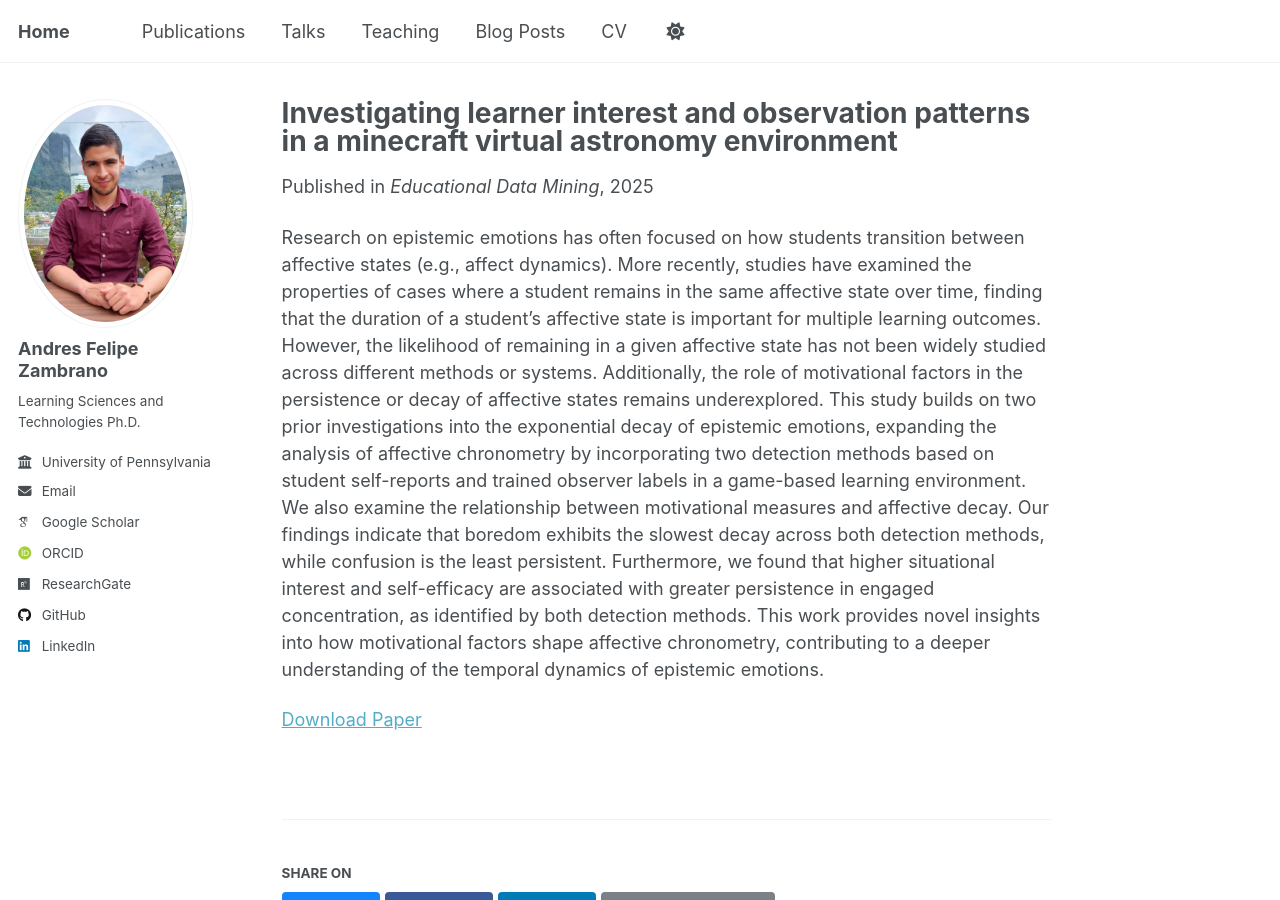
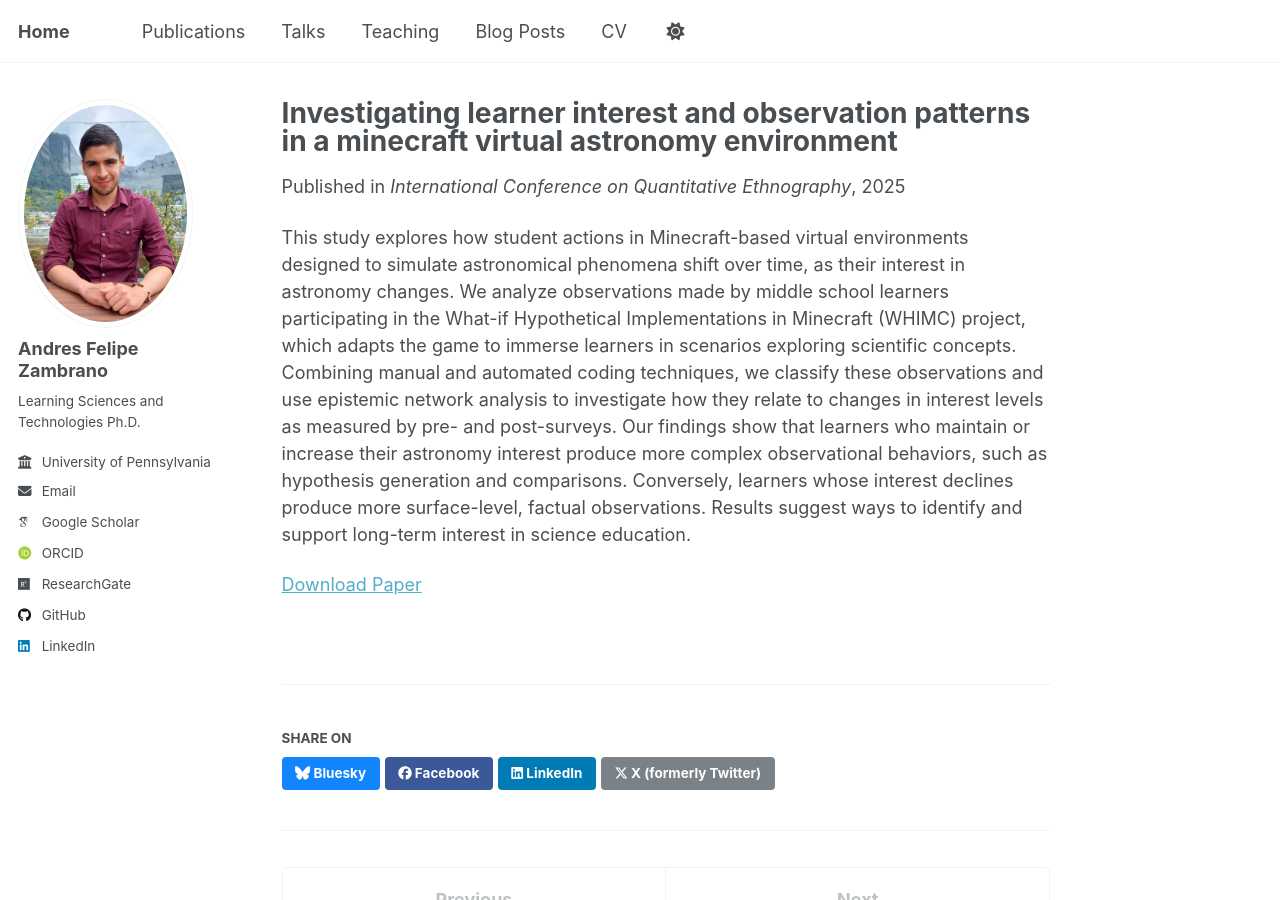
Before and after one commit to afzambrano/afzambrano.github.io, a Jekyll site: the page built from _publications/icqe-2024-observations-minecraft.md, in a window 1280 px wide and 900 px high. Built offline with Jekyll 4.4.1, drawn with Linux system fonts in a browser that asks for light colours; some web fonts are replaced; a script that is not in the unit is left out.

Commit message:
Update icqe-2024-observations-minecraft.md

```diff
--- a/_publications/icqe-2024-observations-minecraft.md
+++ b/_publications/icqe-2024-observations-minecraft.md
@@ -2,13 +2,13 @@
 title: "Investigating learner interest and observation patterns in a minecraft virtual astronomy environment"
 collection: publications
 category: conferences
-permalink: /publication/2025-chronometry-edm
-excerpt: 'This study builds on two prior investigations into the exponential decay of epistemic emotions, expanding the analysis of affective chronometry by incorporating two detection methods based on student self-reports and trained observer labels in a game-based learning environment. Our findings indicate that boredom exhibits the slowest decay across both detection methods, while confusion is the least persistent. Furthermore, we found that higher situational interest and self-efficacy are associated with greater persistence in engaged concentration, as identified by both detection methods.'
+permalink: /publication/icqe-2024-observations-minecraft
+excerpt: 'This study explores how student actions in Minecraft-based virtual environments designed to simulate astronomical phenomena shift over time, as their interest in astronomy changes. Our findings show that learners who maintain or increase their astronomy interest produce more complex observational behaviors, such as hypothesis generation and comparisons. Conversely, learners whose interest declines produce more surface-level, factual observations. Results suggest ways to identify and support long-term interest in science education.'
 date: 2025-07-25
-venue: 'Educational Data Mining'
-paperurl: 'https://educationaldatamining.org/EDM2025/proceedings/2025.EDM.long-papers.178/index.html'
+venue: 'International Conference on Quantitative Ethnography'
+paperurl: 'https://link.springer.com/chapter/10.1007/978-3-031-76332-8_2'
 ---
 
-Research on epistemic emotions has often focused on how students transition between affective states (e.g., affect dynamics). More recently, studies have examined the properties of cases where a student remains in the same affective state over time, finding that the duration of a student’s affective state is important for multiple learning outcomes. However, the likelihood of remaining in a given affective state has not been widely studied across different methods or systems. Additionally, the role of motivational factors in the persistence or decay of affective states remains underexplored. This study builds on two prior investigations into the exponential decay of epistemic emotions, expanding the analysis of affective chronometry by incorporating two detection methods based on student self-reports and trained observer labels in a game-based learning environment. We also examine the relationship between motivational measures and affective decay. Our findings indicate that boredom exhibits the slowest decay across both detection methods, while confusion is the least persistent. Furthermore, we found that higher situational interest and self-efficacy are associated with greater persistence in engaged concentration, as identified by both detection methods. This work provides novel insights into how motivational factors shape affective chronometry, contributing to a deeper understanding of the temporal dynamics of epistemic emotions.
+This study explores how student actions in Minecraft-based virtual environments designed to simulate astronomical phenomena shift over time, as their interest in astronomy changes. We analyze observations made by middle school learners participating in the What-if Hypothetical Implementations in Minecraft (WHIMC) project, which adapts the game to immerse learners in scenarios exploring scientific concepts. Combining manual and automated coding techniques, we classify these observations and use epistemic network analysis to investigate how they relate to changes in interest levels as measured by pre- and post-surveys. Our findings show that learners who maintain or increase their astronomy interest produce more complex observational behaviors, such as hypothesis generation and comparisons. Conversely, learners whose interest declines produce more surface-level, factual observations. Results suggest ways to identify and support long-term interest in science education.
 
-[Download Paper](https://educationaldatamining.org/EDM2025/proceedings/2025.EDM.long-papers.178/index.html)
+[Download Paper](https://link.springer.com/chapter/10.1007/978-3-031-76332-8_2)
```
